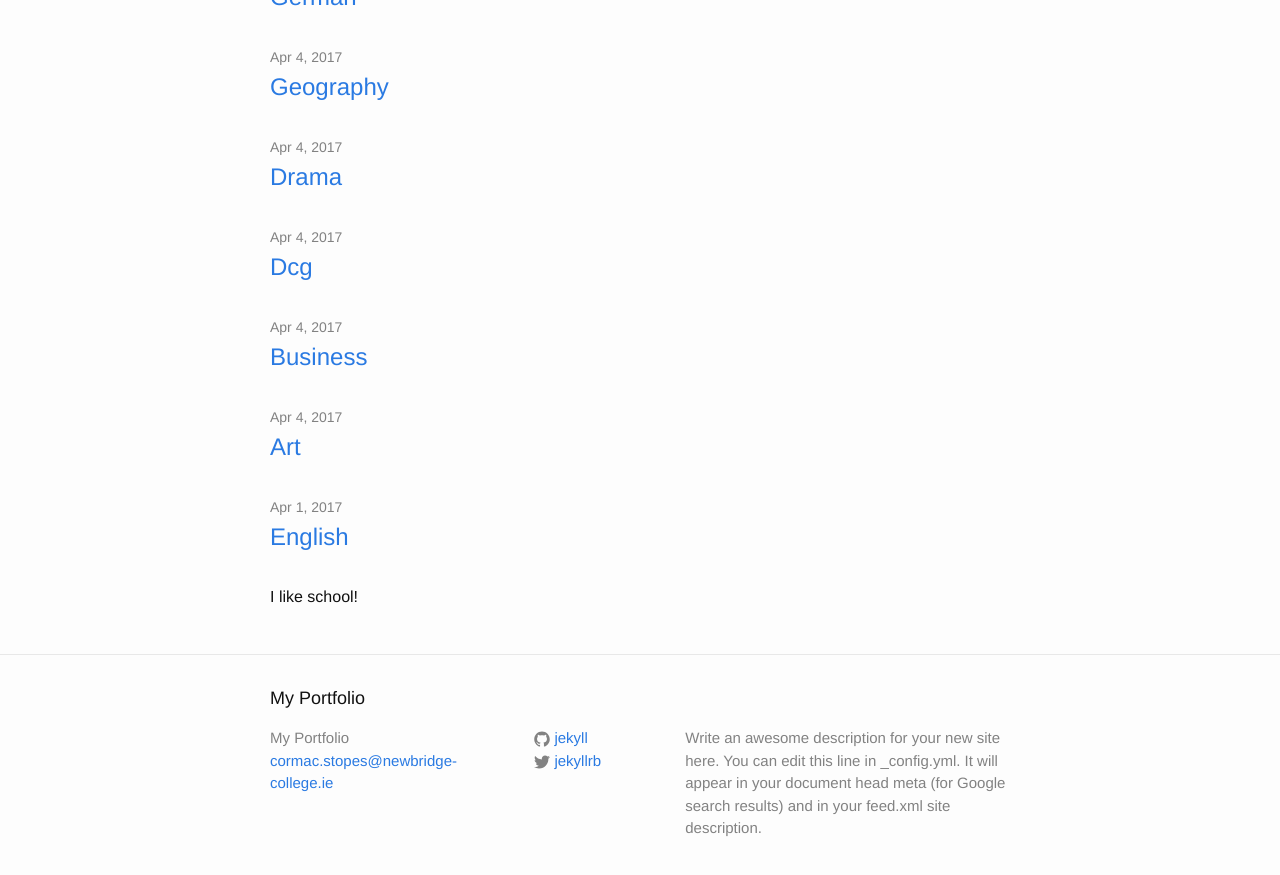
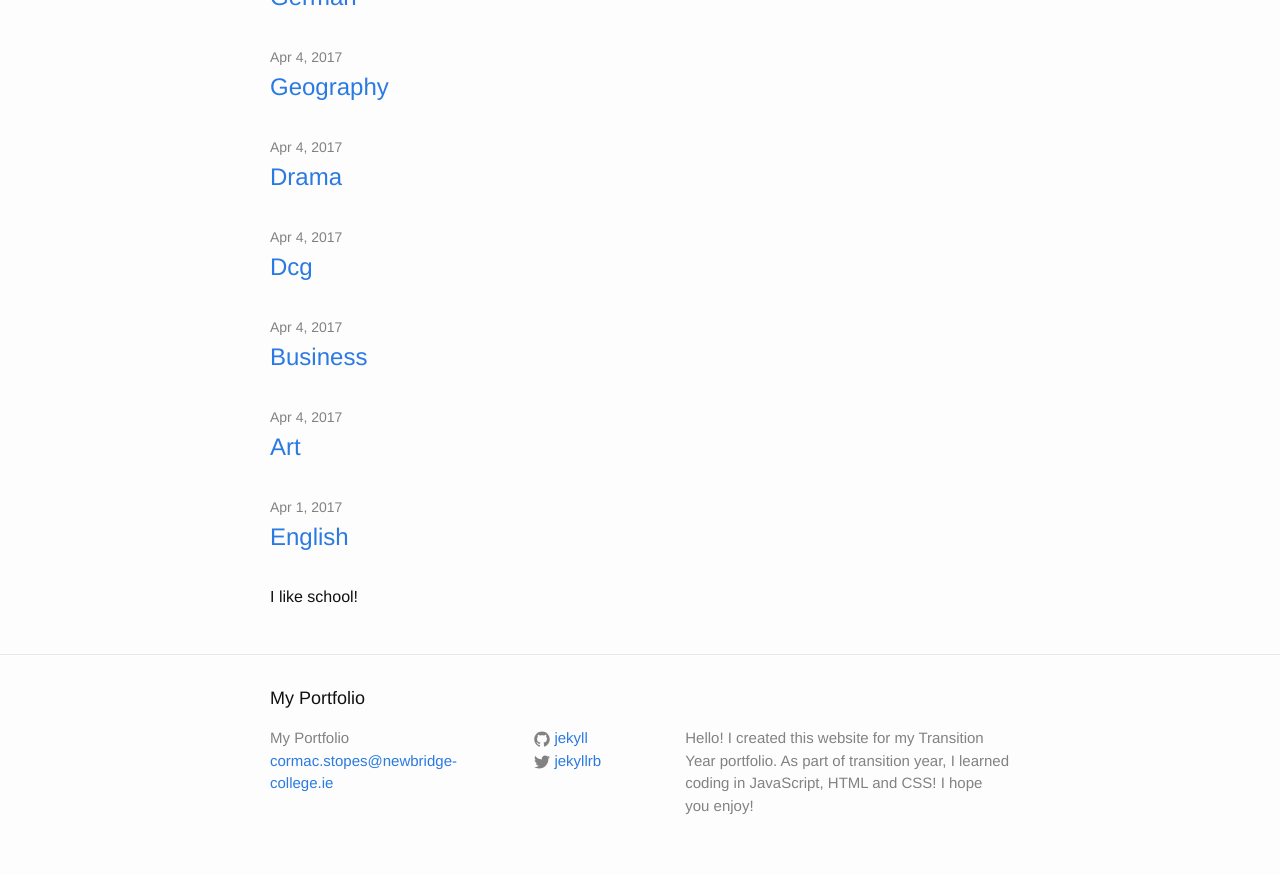
Before and after one commit to cstopes/cstopes.github.io, a Jekyll site: the page built from index.html, in a window 1280 px wide and 900 px high, scrolled down 866 px. Shown: the top 875 px of the window. Built offline with Jekyll 4.4.1, drawn with Linux system fonts in a browser that asks for light colours.

Commit message:
Update _config.yml

```diff
--- a/_config.yml
+++ b/_config.yml
@@ -9,9 +9,9 @@
 title: My Portfolio
 email: cormac.stopes@newbridge-college.ie
 description: > # this means to ignore newlines until "baseurl:"
-  Write an awesome description for your new site here. You can edit this
-  line in _config.yml. It will appear in your document head meta (for
-  Google search results) and in your feed.xml site description.
+  Hello! I created this website for my Transition Year portfolio.
+  As part of transition year, I learned coding in JavaScript, HTML and CSS!
+  I hope you enjoy!
 baseurl: "" # the subpath of your site, e.g. /blog
 url: "http://stopes-web-portfolio.com" # the base hostname & protocol for your site
 twitter_username: jekyllrb
```
